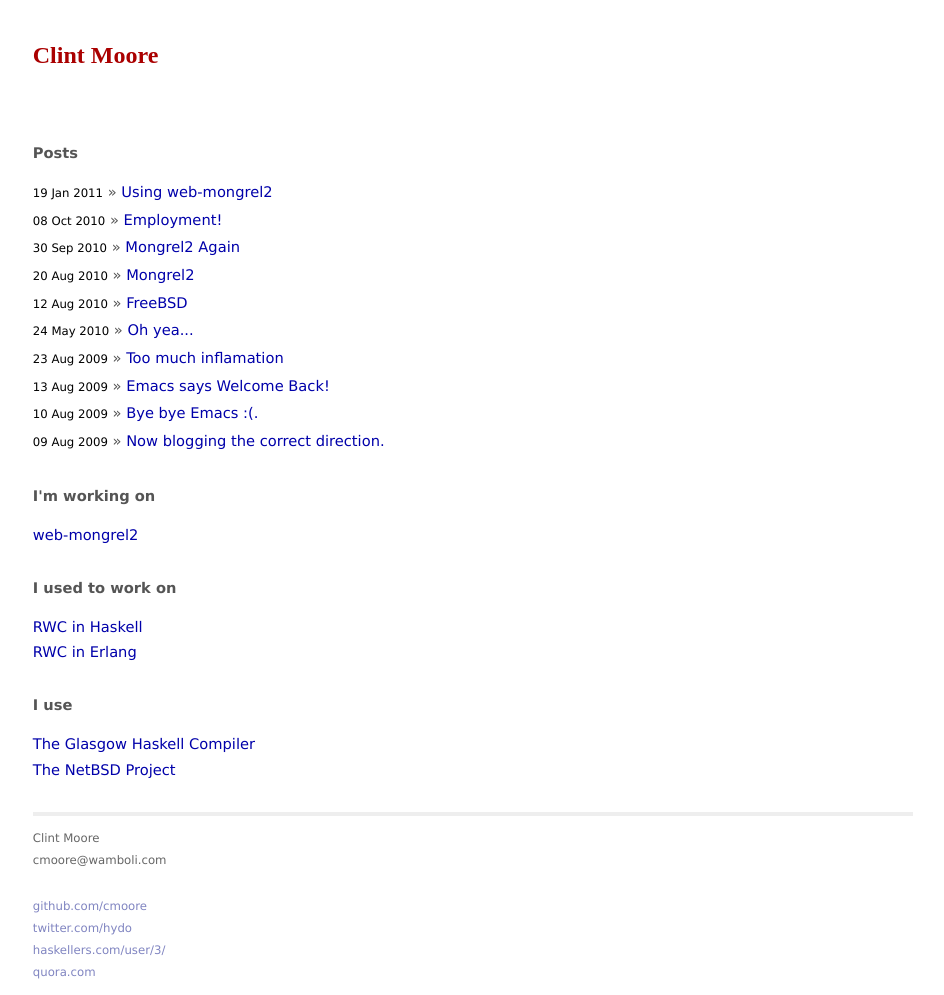
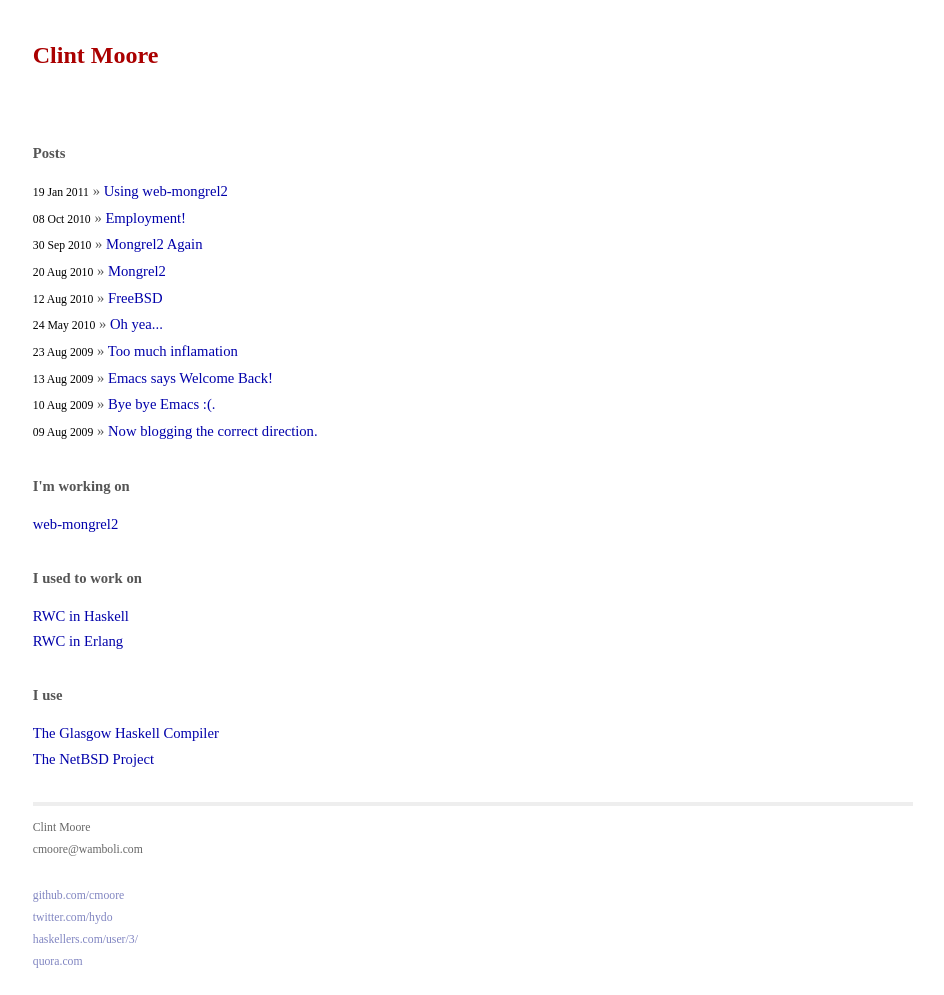
Before and after one commit to cmoore/cmoore.github.com, a Jekyll site: the page built from index.html, in a window 1280 px wide. Shown: the whole page, without its empty margins (167-1111 px from the left). Built offline with Jekyll 4.4.1, drawn with Linux system fonts in a browser that asks for light colours; Markdown is read by kramdown in place of the engine named in the settings.

Commit message:
More fun

```diff
--- a/_layouts/default.html
+++ b/_layouts/default.html
@@ -27,31 +27,6 @@
     s.parentNode.insertBefore(wf, s);
   })();
 </script>
-<style type="text/css">
-	p {
-	width: 800px;
-	}
-    .ohai {
-      font-family: 'Slackey';
-      font-size:24px;
-	    color: #555;
-    }
-    .ohai-small {
-      font-family: 'Slackey';
-      font-size:12px;
-	    color: #555;
-    }
-   .wf-active pre, .gist, .code, pre {
-     font-family: 'Inconsolata' !important;
-		 font-size: 12px;
-     color: #555;
-   }
-
-   .wf-active a, {
-     font-family: 'Slackey', serif;
-	 }
-</style>
-
 
 <div class="site">
 
--- a/css/screen.css
+++ b/css/screen.css
@@ -9,7 +9,7 @@
 * {
   margin: 0;
   padding: 0;
-  font-family: Verdana;
+  font-family: Ubuntu;
 }
 
 html, body {
@@ -19,7 +19,7 @@ html, body {
 
 body {
   background-color: white;
-  font: 13.34px Slackey, Verdana, tahoma, helvetica, arial, clean, sans-serif;
+  font: 13.34px Ubuntu, Verdana, tahoma, helvetica, arial, clean, sans-serif;
   *font-size: small;
   text-align: center;
 }
@@ -34,6 +34,7 @@ h1 {
 
 p {
   margin: 1em 0;
+	width: 800px;
 }
 
 a {
@@ -197,3 +198,24 @@ ul.posts {
 #related h2 {
     margin-bottom: 1em;
 }
+
+
+.ohai {
+    font-family: 'Slackey';
+    font-size:24px;
+	  color: #555;
+}
+.ohai-small {
+    font-family: 'Slackey';
+    font-size:12px;
+	  color: #555;
+}
+.wf-active pre, .gist, .code, pre {
+		font-family: 'Inconsolata' !important;
+		font-size: 12px;
+		color: #555;
+}
+
+.wf-active a, {
+		font-family: 'Ubuntu', serif;
+}
```
Lines whose indentation alone changed are shown as unchanged.
